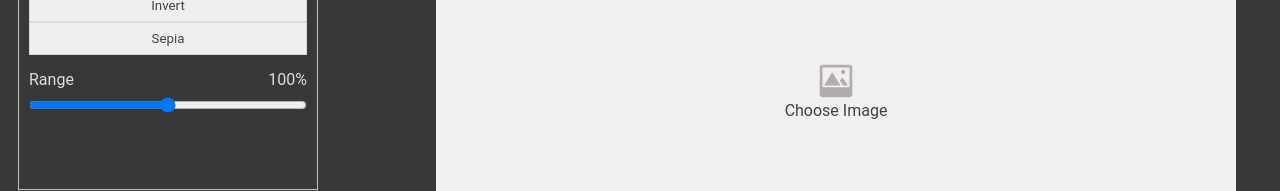
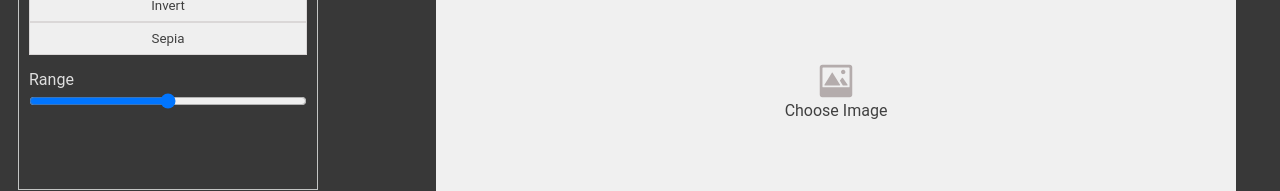
Before and after one commit to Egor-Poduto/photo-editor, a React (Create React App) app: page / in a window 1280 px wide. Shown: the part 265-456 px from the top of the page. Built offline with nearby package versions, Linux system fonts and the light colour scheme.

Commit message:
Update Main.jsx

```diff
--- a/src/Main.jsx
+++ b/src/Main.jsx
@@ -136,7 +136,6 @@ const Main = () => {
                             <div className="filter_slider">
                                 <div className="label_bar">
                                     <label htmlFor="range">Range</label>
-                                    <span>100%</span>
                                 </div>
                                 <input name={property.name} onChange={inputHandle} value={state[property.name]} max={property.maxValue} type="range" />
                             </div>
```
